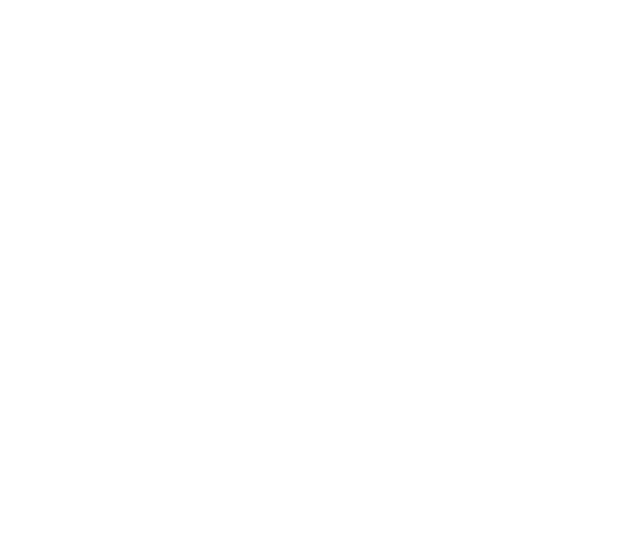
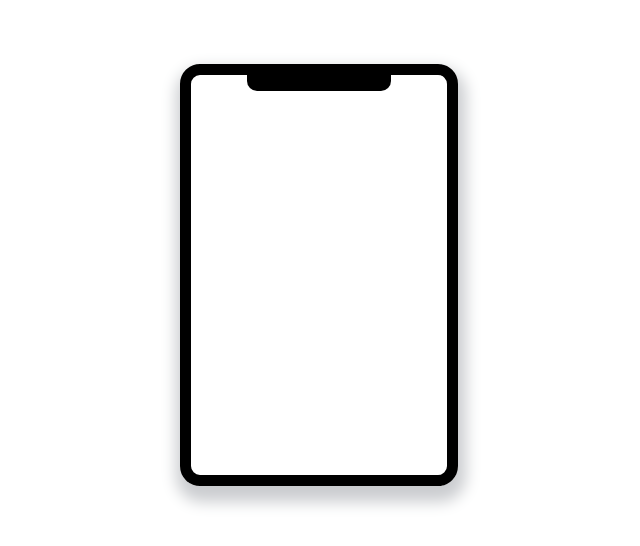
Before and after one commit to catalystcodes/Loop_2_-_Step_8, a plain HTML site: page index.html in a window 1280 px wide. Shown: the whole page, without its empty margins (321-961 px from the left). Drawn offline with Linux system fonts and the light colour scheme.

Commit message:
update code base

```diff
--- a/css/style.css
+++ b/css/style.css
@@ -0,0 +1,21 @@
+body {
+    background-color: white;
+}
+
+.whole {
+    margin: 4rem auto;
+    height: 25rem;
+    width: 16rem;
+    border: black 0.7rem solid;
+    border-radius: 20px;
+    box-shadow: 2px 10px 15px 6px #cbcdd0;
+}
+
+.sub-head {
+    width: 9rem;
+    height: 1rem;
+    background-color: black;
+    margin: auto;
+    border-bottom-left-radius: 10px;
+    border-bottom-right-radius: 10px;
+}
--- a/index.html
+++ b/index.html
@@ -10,6 +10,9 @@
 </head>
 
 <body>
+    <div class="whole">
+        <div class="sub-head"></div>
+    </div>
 
 </body>
 
```
